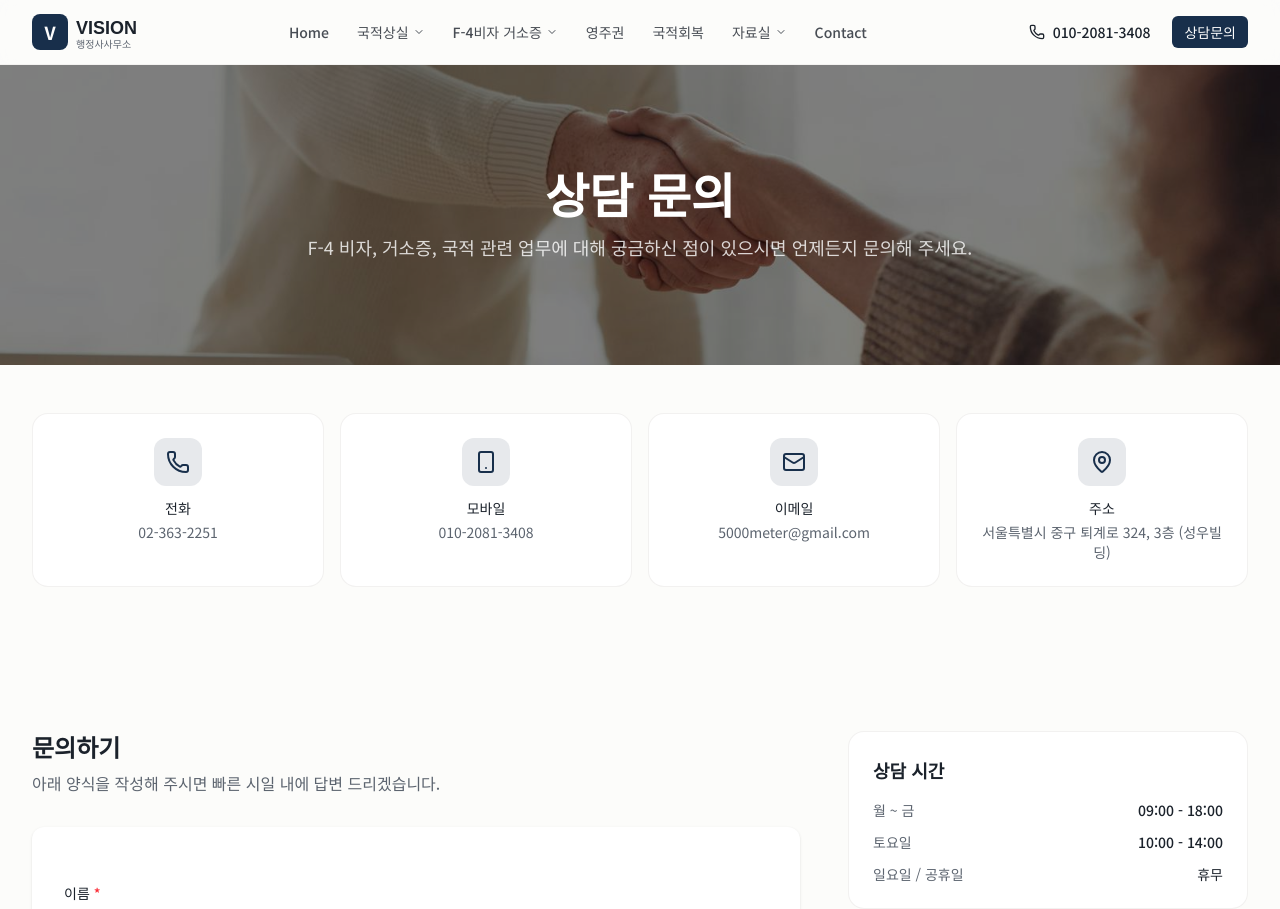
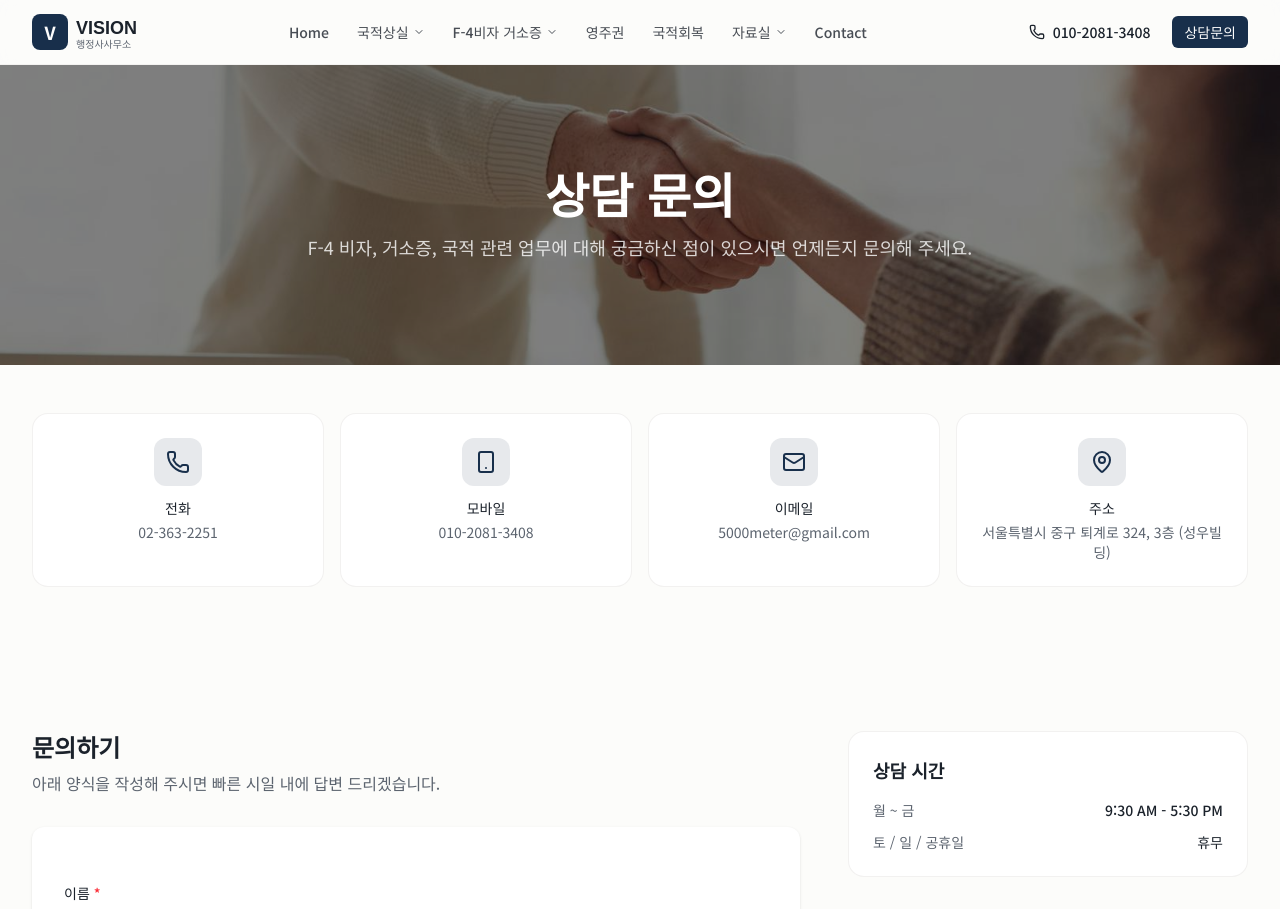
Before and after one commit to alexkorea/f4visa-website, a Next.js app: page /contact in a window 1280 px wide. Shown: the top 909 px of the page. Built offline with nearby package versions, Linux system fonts and the light colour scheme.

Commit message:
Update business hours to 9:30 AM - 5:30 PM, Sat/Sun/holidays closed

```diff
--- a/app/contact/page.tsx
+++ b/app/contact/page.tsx
@@ -110,17 +110,11 @@ export default function ContactPage() {
                     <div className="flex justify-between">
                       <span>월 ~ 금</span>
                       <span className="font-medium text-foreground">
-                        09:00 - 18:00
+                        9:30 AM - 5:30 PM
                       </span>
                     </div>
                     <div className="flex justify-between">
-                      <span>토요일</span>
-                      <span className="font-medium text-foreground">
-                        10:00 - 14:00
-                      </span>
-                    </div>
-                    <div className="flex justify-between">
-                      <span>일요일 / 공휴일</span>
+                      <span>토 / 일 / 공휴일</span>
                       <span className="font-medium text-foreground">휴무</span>
                     </div>
                   </div>
```
